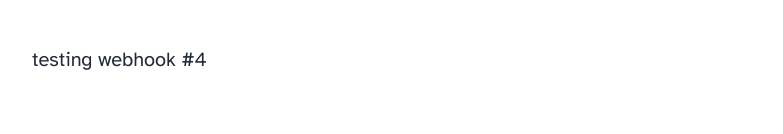
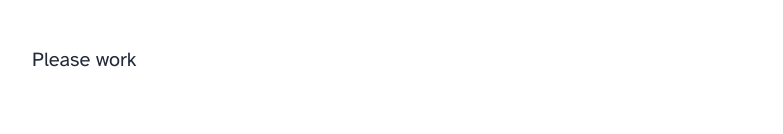
Before and after one commit to fatinul/who-tinul, an Astro site: page /projects/the-mee-null in a window 1280 px wide. Shown: the part 1430-1564 px from the top of the page, without its empty margins (248-1031 px from the left). Built offline with nearby package versions, Linux system fonts and the light colour scheme; Astro itself is replaced by a stand-in of ours.

Commit message:
Update the-mee-null.md

```diff
--- a/src/content/project/the-mee-null.md
+++ b/src/content/project/the-mee-null.md
@@ -7,4 +7,4 @@
 
 [![the-mee-null](/images/1-the_mee_null.png)](https://github.com/fatinul/the-mee-null)
 
-testing webhook #4
+Please work
```
